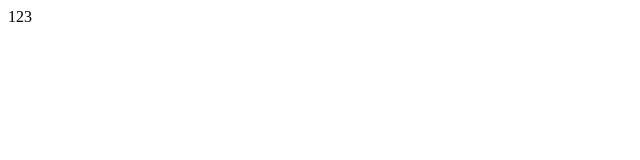
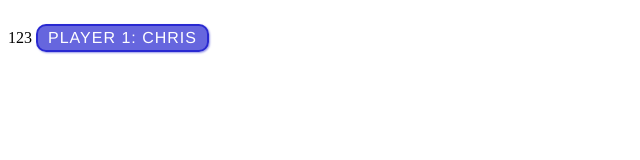
Before and after one commit to waveaway77/simpleHTML, a plain HTML site: page index.html in a window 1280 px wide. Shown: the whole page, without its empty margins (0-640 px from the left). Drawn offline with Linux system fonts and the light colour scheme.

Commit message:
동적 버튼 구현

```diff
--- a/index.html
+++ b/index.html
@@ -5,6 +5,23 @@
 </head>
 <body>
 	<span id="spanId">adsf</span>
+	<p>Player 1: Chris</p>
 </body>
 <script src="./simpleJavascript.js"></script>
+<style>
+	p {
+		font-family: "helvetica neue", helvetica, sans-serif;
+		letter-spacing: 1px;
+		text-transform: uppercase;
+		text-align: center;
+		border: 2px solid rgb(0 0 200 / 0.6);
+		background: rgb(0 0 200 / 0.6);
+		color: rgb(255 255 255 / 1);
+		box-shadow: 1px 1px 2px rgb(0 0 200 / 0.4);
+		border-radius: 10px;
+		padding: 3px 10px;
+		display: inline-block;
+		cursor: pointer;
+	}
+</style>
 </html>
--- a/simpleJavascript.js
+++ b/simpleJavascript.js
@@ -1 +1,8 @@
 document.querySelector("#spanId").textContent = "123";
+
+const para = document.querySelector("p");
+para.addEventListener("click", updateName);
+function updateName() {
+    const name = prompt("Enter a new name");
+    para.textContent = `Player 1: ${name}`;
+}
```
